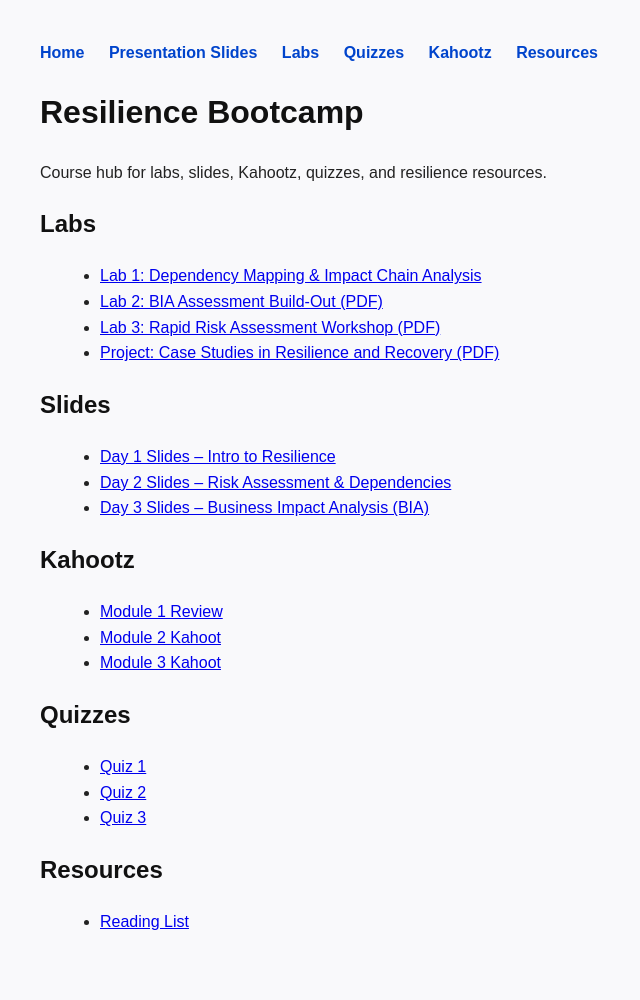
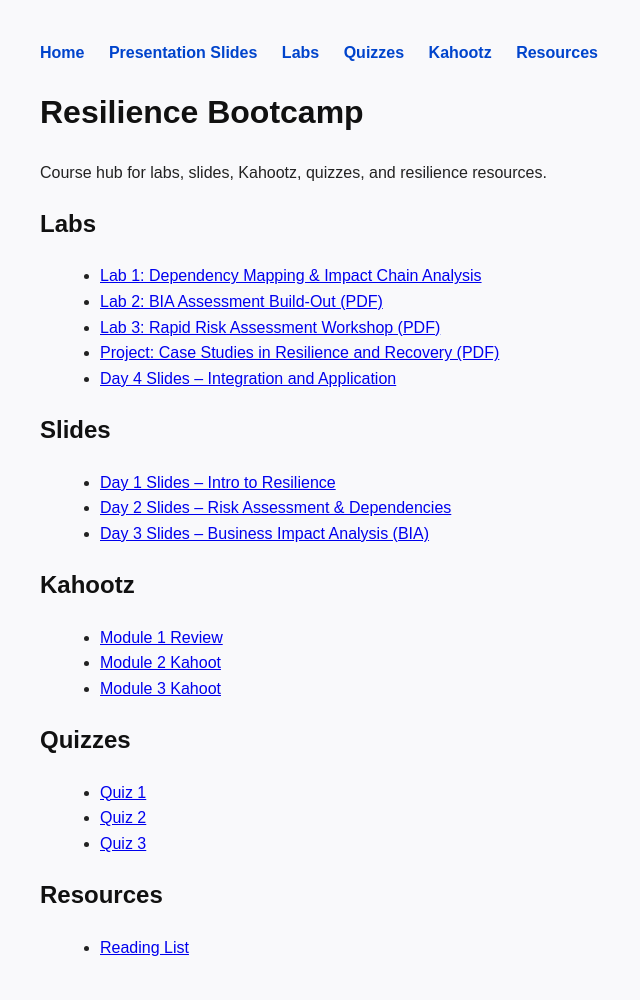
Before and after one commit to andry-collab/resilience-bootcamp, a Jekyll site: the page index.html, which Jekyll copies as it is, in a window 1280 px wide. Shown: the whole page, without its empty margins (0-640 px from the left). Built offline with Jekyll 4.4.1, drawn with Linux system fonts in a browser that asks for light colours; before the commit the page ends 975 px from its top, so only the background shows below that.

Commit message:
Added Day 4 Slides – Integration and Application

```diff
--- a/index.html
+++ b/index.html
@@ -46,6 +46,7 @@
   <li><a href="day3/LAB%202%20_%20BIA%20Assessment%20Build-Out.pdf">Lab 2: BIA Assessment Build-Out (PDF)</a></li>
   <li><a href="labs/lab-03-rapid-risk-assessment.pdf">Lab 3: Rapid Risk Assessment Workshop (PDF)</a></li>
   <li><a href="labs/project-case-studies-resilience-recovery.pdf">Project: Case Studies in Resilience and Recovery (PDF)</a></li>
+  <li><a href="day4/Day-4-Integration-and-Application.pptx">Day 4 Slides – Integration and Application</a></li>
 </ul>
 
   <h2>Slides</h2>
```
Also changed, not shown: 1 other file.
